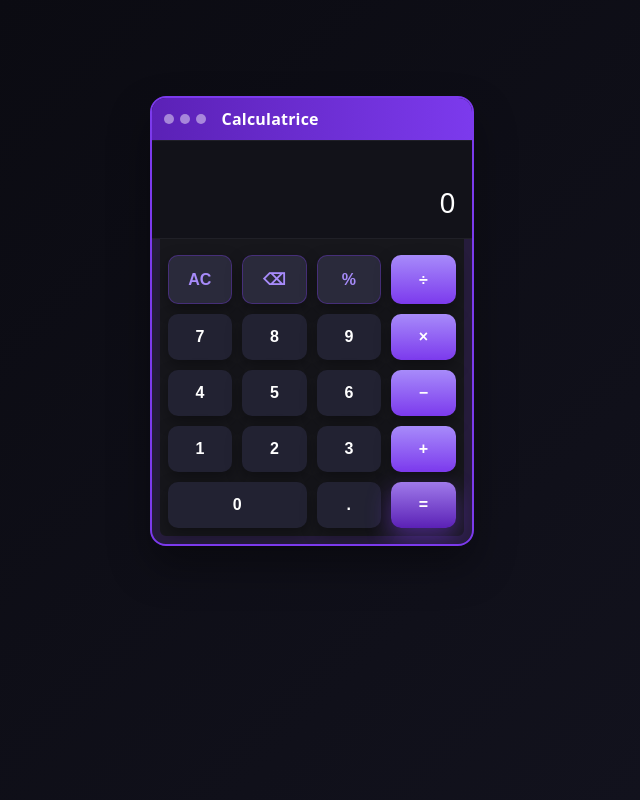
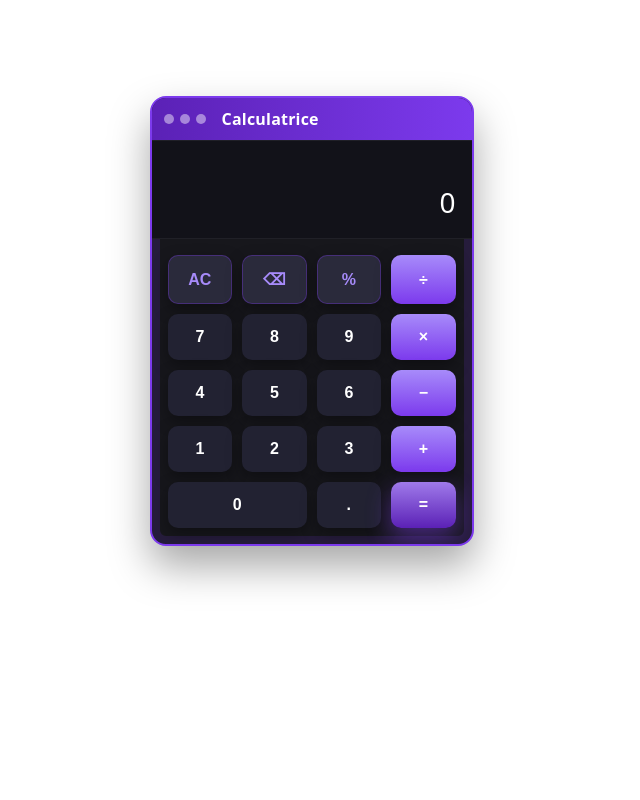
Before and after one commit to zecross-dev/NuitDeLinfo, a PHP site: page /calculatrice.html in a window 1280 px wide. Shown: the whole page, without its empty margins (4-644 px from the left). Run offline with PHP 8.4, Linux system fonts and the light colour scheme.

Commit message:
feat: modifying the color of the background

```diff
--- a/calculatrice.css
+++ b/calculatrice.css
@@ -11,7 +11,6 @@
 
 html, body {
     height: 100%;
-    background: linear-gradient(135deg, #0b0b12, #151522);
     margin: 0;
     font-family: system-ui, -apple-system, Segoe UI, Roboto, Ubuntu, "Helvetica Neue", Arial, sans-serif;
     color: var(--text);
--- a/calculatrice.html
+++ b/calculatrice.html
@@ -7,7 +7,6 @@
         <link rel="stylesheet" href="calculatrice.css">
     </head>
     <body>
-
     <div class="calculator" id="calculator" aria-label="Calculatrice draggable">
         <div class="calc-header" id="dragHandle" aria-grabbed="false">
             <div class="window-dots">
@@ -15,7 +14,6 @@
             </div>
             Calculatrice
         </div>
-
         <div class="display" aria-live="polite">
             <div class="history" id="history"></div>
             <div class="screen" id="screen">0</div>
```
